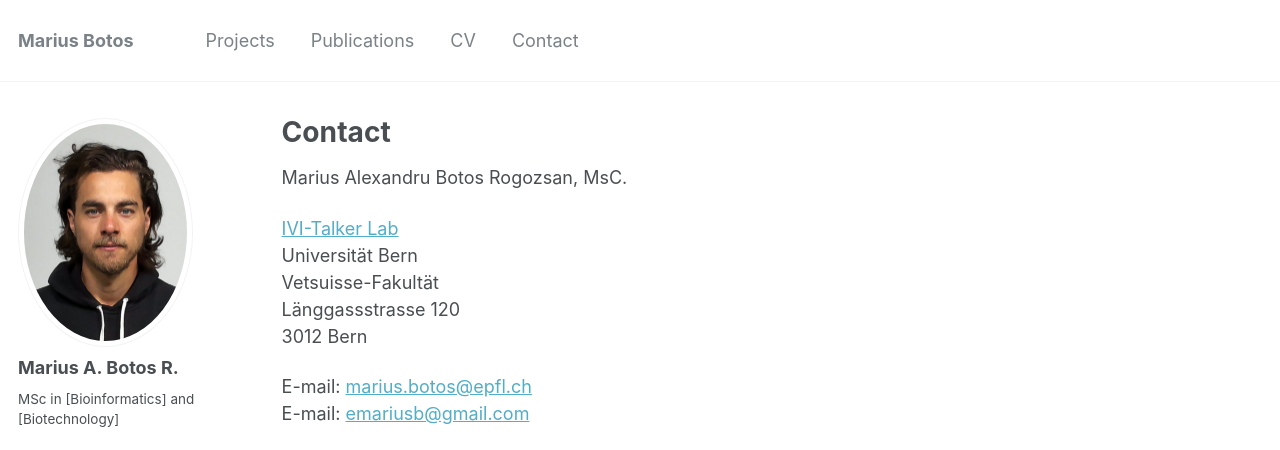
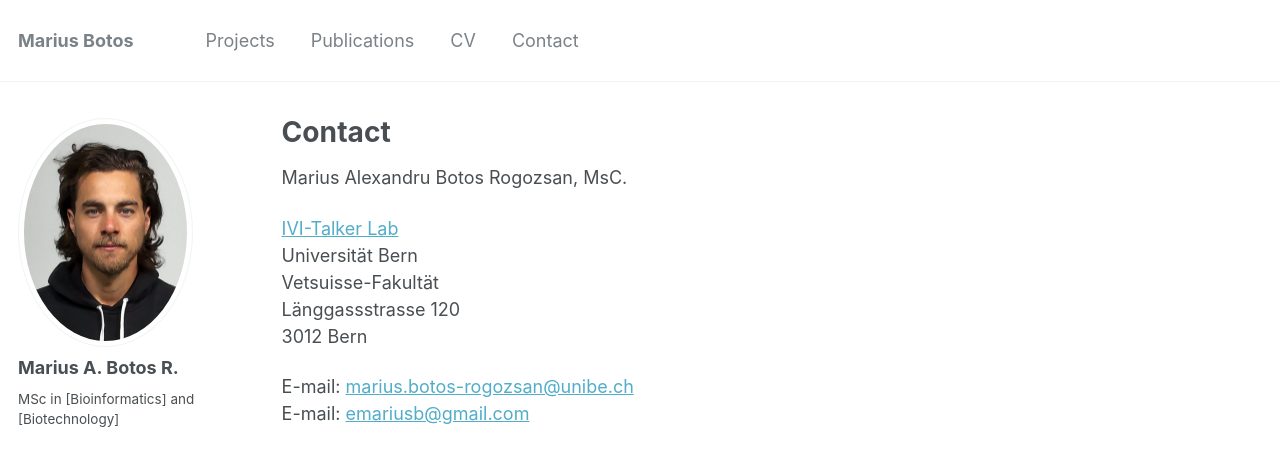
Before and after one commit to Sporgelum/Sporgelum.github.io, a Jekyll site: the page built from _pages/contact.md, in a window 1280 px wide and 1255 px high, cut to the strip 0-450 px from the top of the window. Built offline with Jekyll 4.4.1, drawn with Linux system fonts in a browser that asks for light colours.

Commit message:
Update contact.md

```diff
--- a/_pages/contact.md
+++ b/_pages/contact.md
@@ -16,7 +16,7 @@ Länggassstrasse 120
 3012 Bern
 
 
-E-mail: [marius.botos@epfl.ch](mailto:marius.botos-rogozsan@unibe.ch)
+E-mail: [marius.botos-rogozsan@unibe.ch](mailto:marius.botos-rogozsan@unibe.ch)
 E-mail: [emariusb@gmail.com](mailto:emariusb@gmail.com)
 
 
```
